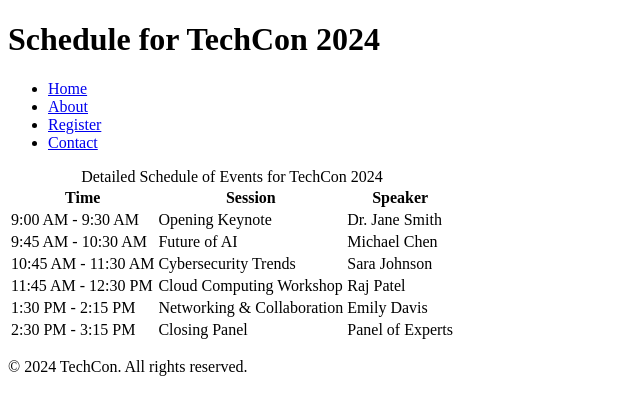
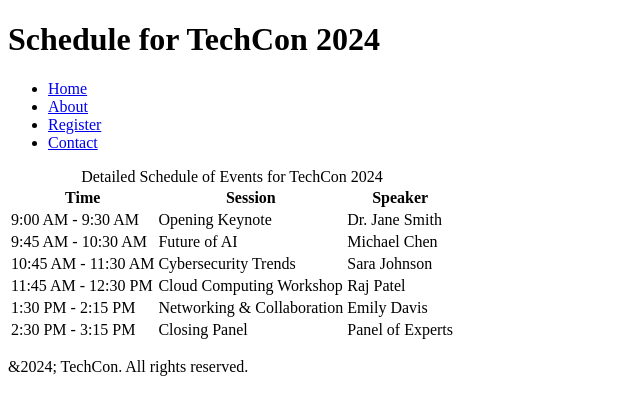
Before and after one commit to Robson-Ali/TechCon_HTML, a plain HTML site: page techcon_website/schedule.html in a window 1280 px wide. Shown: the full height of the page, 0-640 px from the left. Drawn offline with Linux system fonts and the light colour scheme.

Commit message:
Update schedule.html

```diff
--- a/techcon_website/schedule.html
+++ b/techcon_website/schedule.html
@@ -63,7 +63,7 @@
     </table>
   </main>
  <footer>
-    <p>© 2024 TechCon. All rights reserved.</p>
+    <p> &2024; TechCon. All rights reserved.</p>
   </footer>
 </body>
 </html>
```
